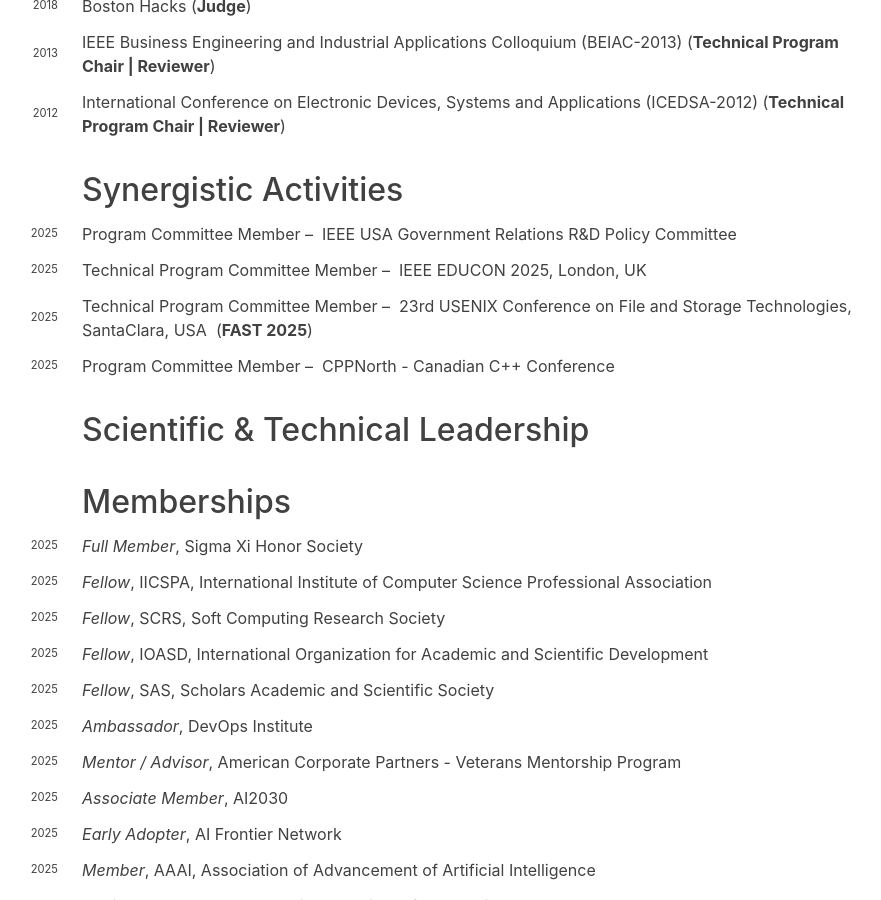
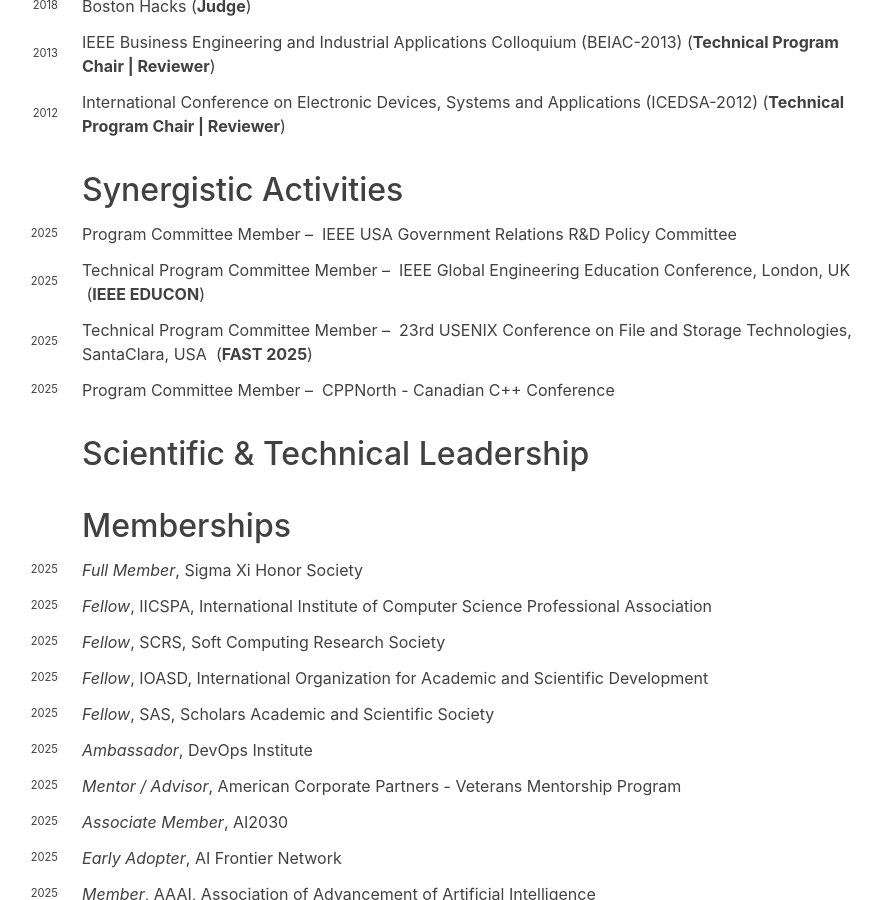
Before and after one commit to hariharanragothaman/hariharanragothaman.github.io, a Jekyll site: the page built from cv.md, in a window 1280 px wide and 900 px high, scrolled down 7045 px. Shown: the whole window, without its empty margins (250-1131 px from the left). Built offline with Jekyll 4.4.1, drawn with Linux system fonts in a browser that asks for light colours; nearby versions of some CDN libraries; some web fonts are replaced.

Commit message:
Polishes and Updates

```diff
--- a/_data/pc.yaml
+++ b/_data/pc.yaml
@@ -5,8 +5,8 @@
     - year: 2025
       url: https://ieeeusa.org/committees/rdpc/
 
-- venue: IEEE EDUCON 2025, London, UK
-  venue-shorthand:
+- venue: IEEE Global Engineering Education Conference, London, UK
+  venue-shorthand: IEEE EDUCON
   position: Technical Program Committee Member
   years:
     - year: 2025
```
